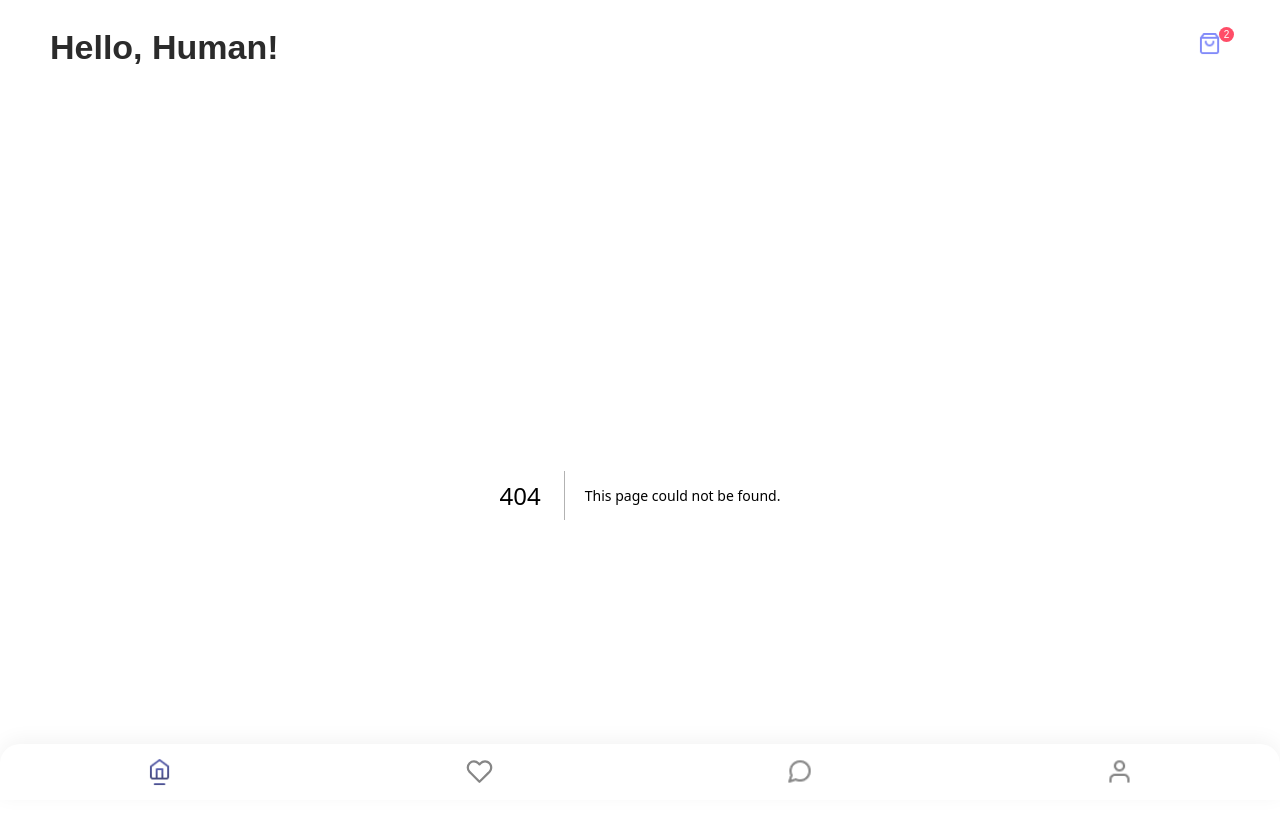
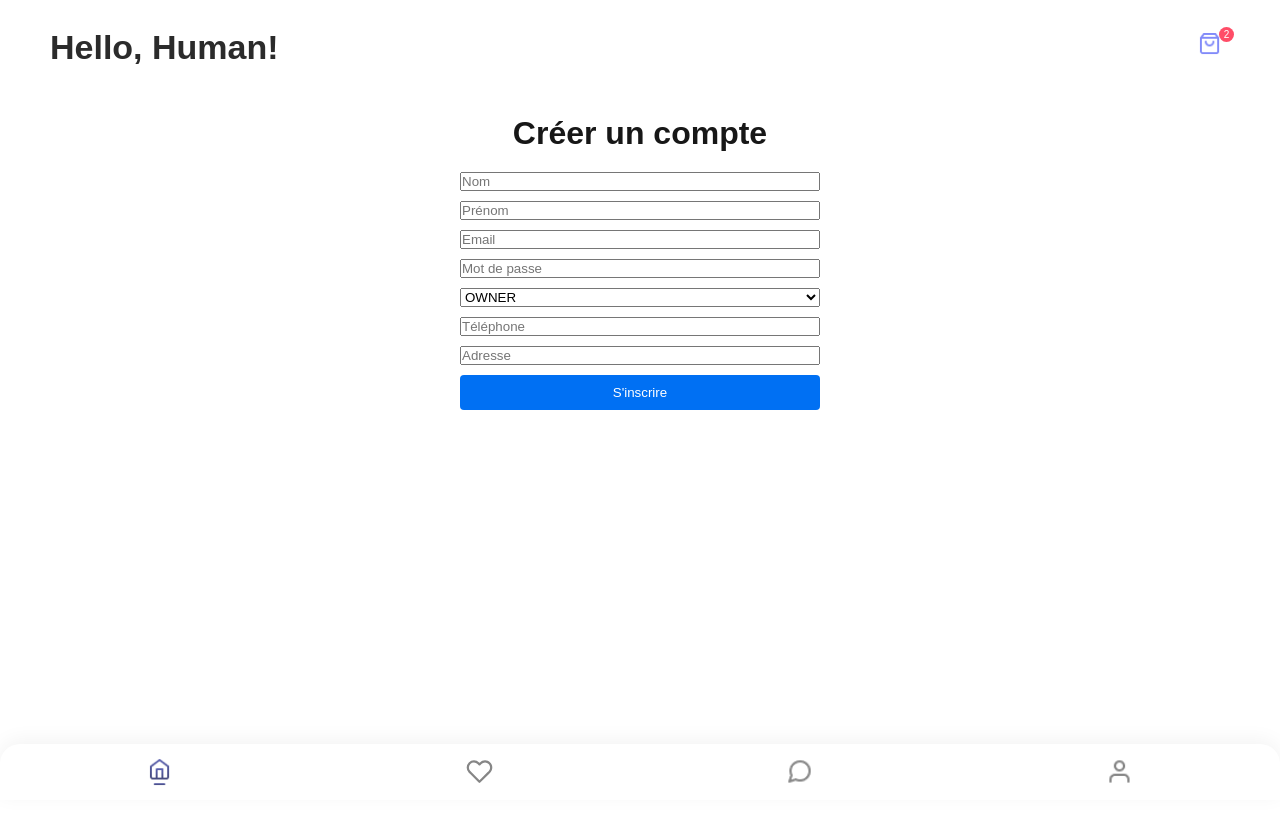
Before and after one commit to Lafuente-Nicolas/NLA-Patte-Cie, a Next.js app in the folder front/veterinaire/: page /register in a window 1280 px wide. Before the commit this address had no page. Shown: the top 824 px of the page. After the commit the page ends 800 px from the top, so only its background shows below. Built offline with nearby package versions, Linux system fonts and the light colour scheme.

Commit message:
register fonctionnel

```diff
--- /dev/null
+++ b/front/veterinaire/app/components/register/Register.jsx
@@ -0,0 +1,141 @@
+"use client";
+
+import { useState } from "react";
+import axios from "axios";
+import { useRouter } from "next/navigation";
+
+export default function RegisterPage() {
+  const router = useRouter();
+
+  const [name, setName] = useState("");
+  const [firstName, setFirstName] = useState("");
+  const [email, setEmail] = useState("");
+  const [password, setPassword] = useState("");
+  const [role, setRole] = useState("OWNER");
+  const [phone, setPhone] = useState("");
+  const [address, setAddress] = useState("");
+  const [isLoading, setIsLoading] = useState(false);
+
+  const handleRegister = async (e) => {
+    e.preventDefault();
+
+    try {
+      setIsLoading(true);
+
+      const data = {
+        name,
+        first_name: firstName,
+        email,
+        password,
+        role,
+        phone,
+        address,
+      };
+
+      const response = await axios.post(
+        "http://localhost:4000/api/auth/register",
+        data
+      );
+
+      alert(response.data.message || "Utilisateur créé avec succès !");
+      router.push("/login");
+    } catch (error) {
+      console.error(error);
+      alert(
+        error.response?.data?.message ||
+          "Erreur lors de l'inscription"
+      );
+    } finally {
+      setIsLoading(false);
+    }
+  };
+
+  return (
+    <div
+      className="register-page"
+      style={{ maxWidth: 400, margin: "auto", padding: 20 }}
+    >
+      <h1 style={{ textAlign: "center", marginBottom: 20 }}>
+        Créer un compte
+      </h1>
+
+      {isLoading ? (
+        <p>Chargement...</p>
+      ) : (
+        <form
+          onSubmit={handleRegister}
+          style={{ display: "flex", flexDirection: "column", gap: 10 }}
+        >
+          <input
+            type="text"
+            placeholder="Nom"
+            value={name}
+            onChange={(e) => setName(e.target.value)}
+            required
+          />
+
+          <input
+            type="text"
+            placeholder="Prénom"
+            value={firstName}
+            onChange={(e) => setFirstName(e.target.value)}
+            required
+          />
+
+          <input
+            type="email"
+            placeholder="Email"
+            value={email}
+            onChange={(e) => setEmail(e.target.value)}
+            required
+          />
+
+          <input
+            type="password"
+            placeholder="Mot de passe"
+            value={password}
+            onChange={(e) => setPassword(e.target.value)}
+            required
+          />
+
+          <select
+            value={role}
+            onChange={(e) => setRole(e.target.value)}
+            required
+          >
+            <option value="OWNER">OWNER</option>
+            <option value="VETERINARIAN">VETERINARIAN</option>
+          </select>
+
+          <input
+            type="text"
+            placeholder="Téléphone"
+            value={phone}
+            onChange={(e) => setPhone(e.target.value)}
+          />
+
+          <input
+            type="text"
+            placeholder="Adresse"
+            value={address}
+            onChange={(e) => setAddress(e.target.value)}
+          />
+
+          <button
+            type="submit"
+            style={{
+              padding: "10px",
+              backgroundColor: "#0070f3",
+              color: "#fff",
+              border: "none",
+              borderRadius: 4,
+              cursor: "pointer",
+            }}
+          >
+            S'inscrire
+          </button>
+        </form>
+      )}
+    </div>
+  );
+}
--- a/front/veterinaire/app/page.js
+++ b/front/veterinaire/app/page.js
@@ -3,6 +3,7 @@ import CarteRappel from "./components/home/carte-rappel/CarteRappel";
 import SearchBar from "./components/search/SearchBar";
 import Category from "./components/category/Category";
 import Veterinarian from "./components/veterinarian/veterinarian";
+import RegisterPage from "./components/register/Register";
 
 export default function Home() {
   return (
--- /dev/null
+++ b/front/veterinaire/app/register/page.js
@@ -0,0 +1,5 @@
+import RegisterPage from "../components/register/Register";
+
+export default function Register() {
+  return <RegisterPage />;
+}
```
Also changed, not shown: front/veterinaire/app/components/login/Login.jsx (added).
